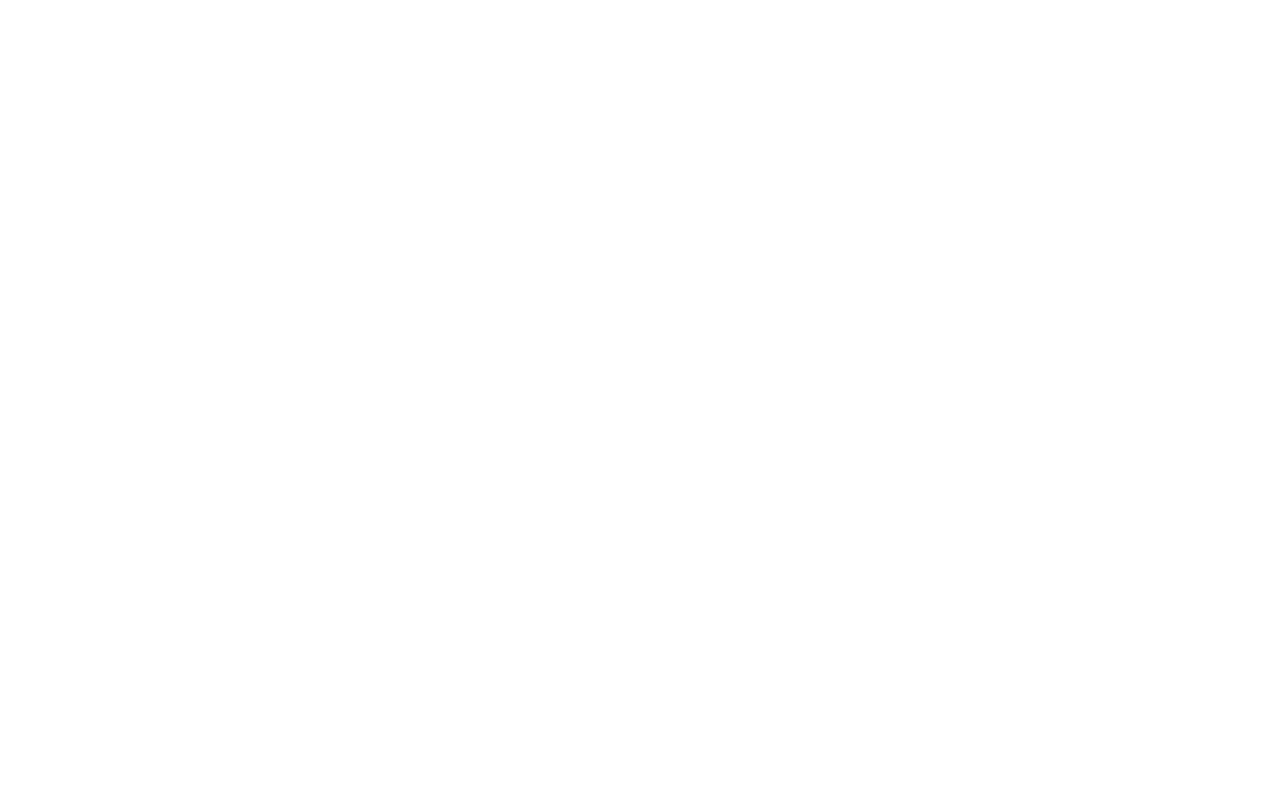
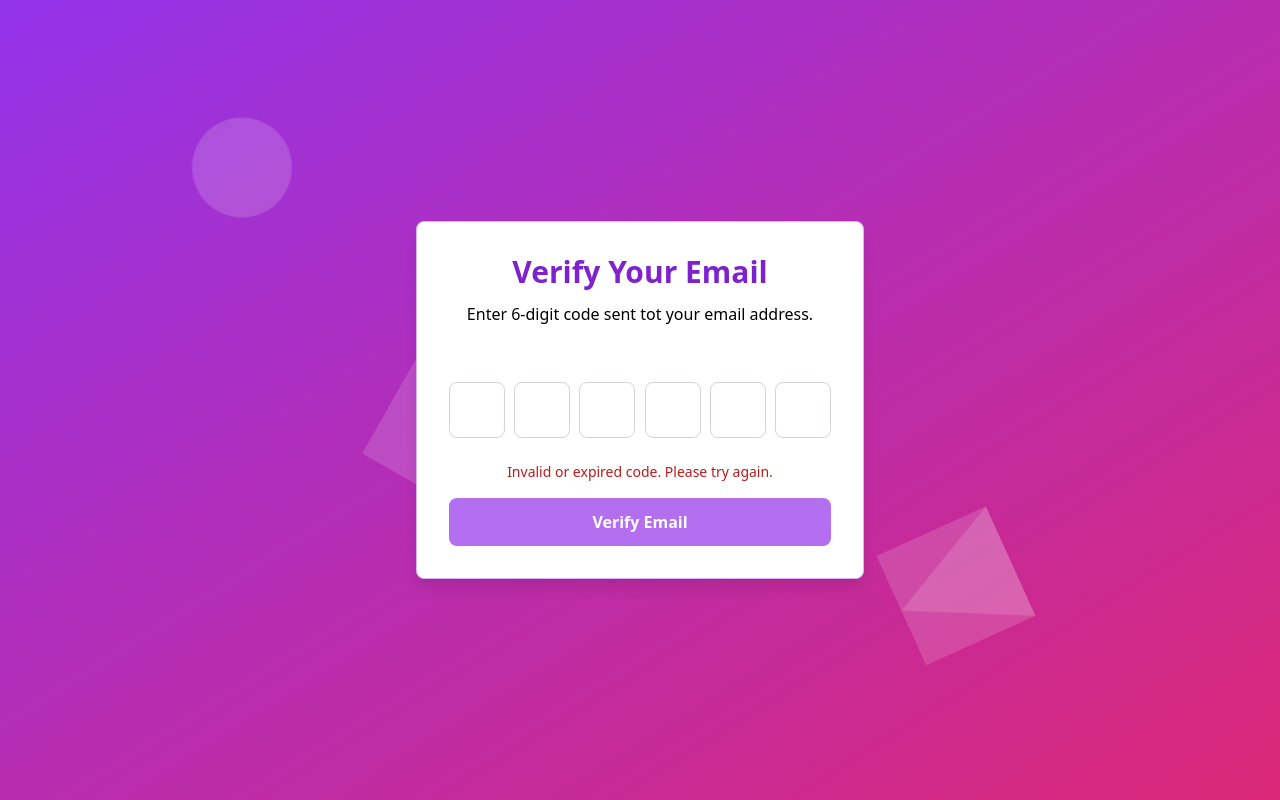
Before and after one commit to mhistiak3/MERN-Authentication, a React (Vite) app in the folder frontend/: page /auth/email-verify in a window 1280 px wide. Before the commit this address had no page. Built offline with nearby package versions, Linux system fonts and the light colour scheme.

Commit message:
Make verification page

```diff
--- a/frontend/src/App.jsx
+++ b/frontend/src/App.jsx
@@ -4,6 +4,7 @@
 import Home from "./pages/Home";
 import AuthLayout from "./components/AuthLayout";
 import Login from "./pages/Login";
+import EmailVerification from "./pages/EmailVerification";
 
 const App = () => {
   return (
@@ -15,7 +16,7 @@
           {/* Child Routes */}
           <Route path="register" element={<Register />} />
           <Route path="login" element={<Login />} />
-
+          <Route path="email-verify" element={<EmailVerification />} />
         </Route>
       </Routes>
     </>
--- a/frontend/src/components/PasswordCriteria.jsx
+++ b/frontend/src/components/PasswordCriteria.jsx
@@ -1,6 +1,7 @@
 import { FaCheck, FaTimes } from "react-icons/fa";
 
 const PasswordCriteria = ({ password }) => {
+
   const criteria = [
     { label: "At least 6 characters", met: password.length >= 6 },
     { label: "Contains uppercase letter", met: /[A-Z]/.test(password) },
--- /dev/null
+++ b/frontend/src/pages/EmailVerification.jsx
@@ -0,0 +1,97 @@
+import { useEffect, useRef, useState } from "react";
+import { FaSpinner } from "react-icons/fa";
+import { useNavigate } from "react-router-dom";
+
+const EmailVerification = () => {
+  const [loading, setLoading] = useState(false);
+  const [code, setCode] = useState(["", "", "", "", "", ""]);
+  const inputRef = useRef([]);
+  const navigate = useNavigate();
+
+  const handleChange = (index, value) => {
+    const newCode = [...code];
+    if (value.length > 1) {
+      const pastCode = value.slice(0, 6).split("");
+      for (let i = 0; i < 6; i++) {
+        newCode[i] = pastCode[i] || "";
+      }
+      setCode(newCode);
+      const lastFilledIndex = newCode.findLastIndex((digit) => digit !== "");
+      const focusIndex = lastFilledIndex < 5 ? lastFilledIndex + 1 : 5;
+      inputRef.current[focusIndex].focus();
+    } else {
+      newCode[index] = value;
+      setCode(newCode);
+      if (value && index < 5) {
+        inputRef.current[index + 1].focus();
+      }
+    }
+  };
+  const handleKeyDown = (index, e) => {
+    if (e.key === "Backspace" && !code[index] && index > 0) {
+      inputRef.current[index - 1].focus();
+    }
+  };
+  const handleSubmit = (e) => {
+    e.preventDefault();
+    if (!code.every((digit) => digit !== "")) {
+      return;
+    }
+    const verificationCode = code.join("");
+    alert(verificationCode);
+    setLoading(true);
+
+    navigate("/")
+  };
+  useEffect(() => {
+    if (code.every((digit) => digit !== "")) {
+      handleSubmit(new Event("submit"));
+    }
+  }, [code]);
+  return (
+    <div className="z-10 bg-white border border-purple-300 rounded-lg shadow-lg p-8 max-w-md w-full">
+      <h2 className="text-3xl font-bold text-center text-purple-700 mb-3">
+        Verify Your Email
+      </h2>
+      <p className="text-center">
+        Enter 6-digit code sent tot your email address.
+      </p>
+      <form onSubmit={handleSubmit} className="mt-14">
+        <div className="flex justify-between">
+          {code.map((digit, index) => (
+            <input
+              key={index}
+              ref={(el) => (inputRef.current[index] = el)}
+              type="text"
+              maxLength="6"
+              value={digit}
+              onChange={(e) => handleChange(index, e.target.value)}
+              onKeyDown={(e) => handleKeyDown(index, e)}
+              className="w-14 h-14 text-center border border-gray-300 rounded-lg focus:border-purple-500 transition-colors duration-300"
+            />
+          ))}
+        </div>
+
+        <p className="mt-6 text-center text-sm text-red-700">
+          Invalid or expired code. Please try again.
+        </p>
+        <button
+          type="submit"
+          className={`w-full py-3 px-4 bg-purple-600 text-white font-semibold rounded-lg focus:outline-none focus:ring-2 focus:ring-purple-500 transition-colors duration-300 flex items-center justify-center mt-4 ${
+            !code.every((digit) => digit !== "")
+              ? "cursor-not-allowed opacity-70"
+              : ""
+          } ${loading ? "cursor-not-allowed opacity-70" : ""}`}
+          disabled={code.every((digit) => digit !== "")}
+        >
+          {loading ? (
+            <FaSpinner className="animate-spin mr-2" />
+          ) : (
+            "Verify Email"
+          )}
+        </button>
+      </form>
+    </div>
+  );
+};
+export default EmailVerification;
```
